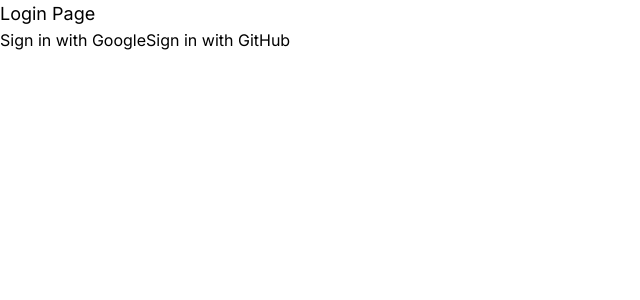
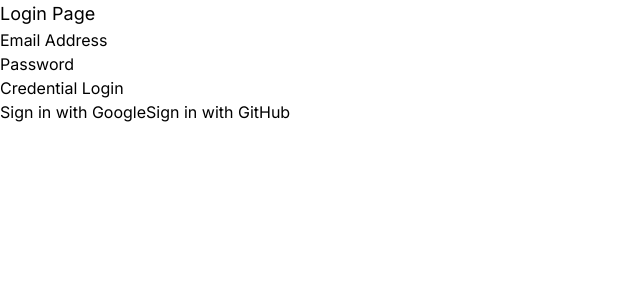
Before and after one commit to Amruthamsh/equinox-mini-project, a Next.js app: page / in a window 1280 px wide. Shown: the top 300 px of the page, without its empty margins (0-640 px from the left). Built offline with nearby package versions, Linux system fonts and the light colour scheme; no server answers.

Commit message:
credential login

```diff
--- a/src/app/actions/index.ts
+++ b/src/app/actions/index.ts
@@ -10,3 +10,16 @@
 export async function doLogout() {
   await signOut({ redirectTo: "/" });
 }
+
+export async function doCredentialLogin(formData: FormData) {
+  try {
+    const response = await signIn("credentials", {
+      email: formData.get("email"),
+      password: formData.get("password"),
+      redirect: false,
+    });
+    return response;
+  } catch (err) {
+    throw new Error(err as string);
+  }
+}
--- a/src/app/candidate/page.tsx
+++ b/src/app/candidate/page.tsx
@@ -10,7 +10,9 @@
   if (!session?.user) redirect("/");
   return (
     <div>
-      <h1>{session?.user?.name}</h1>
+      {session?.user?.image && session?.user?.name ? (
+        <>
+          <h1>Hello {session?.user?.name}!</h1>
           <Image
             src={session?.user?.image!}
             alt={session?.user?.name!}
@@ -18,6 +20,11 @@
             height={72}
             className="rounded-full"
           />
+        </>
+      ) : (
+        <h1>Welcome, {session?.user?.email}</h1>
+      )}
+
       <Logout />
     </div>
   );
--- a/src/auth.ts
+++ b/src/auth.ts
@@ -1,6 +1,10 @@
 import NextAuth from "next-auth";
 import GoogleProvider from "next-auth/providers/google";
 import GitHubProvider from "next-auth/providers/github";
+import CredentialsProvider from "next-auth/providers/credentials";
+
+import { getUserByEmail } from "./data/users";
+import { error } from "console";
 
 export const {
   handlers: { GET, POST },
@@ -8,7 +12,30 @@
   signIn,
   signOut,
 } = NextAuth({
+  session: {
+    strategy: "jwt",
+  },
   providers: [
+    CredentialsProvider({
+      async authorize(credentials) {
+        if (credentials === null) return null;
+        try {
+          const user = getUserByEmail(credentials?.email as string);
+          if (user) {
+            const isMatch = user?.password === credentials?.password;
+            if (isMatch) {
+              return user;
+            } else {
+              throw new Error("Check your password");
+            }
+          } else {
+            throw new Error("User not found");
+          }
+        } catch (error) {
+          throw new Error(error as string);
+        }
+      },
+    }),
     GoogleProvider({
       clientId: process.env.GOOGLE_CLIENT_ID,
       clientSecret: process.env.GOOGLE_CLIENT_SECRET,
--- a/src/components/LoginForm.tsx
+++ b/src/components/LoginForm.tsx
@@ -1,17 +1,50 @@
-import React from "react";
-import { doSocialLogin } from "@/app/actions";
+"use client";
+
+import SocialLogin from "./SocialLogin";
+
+import { doCredentialLogin } from "@/app/actions";
+
+import { useRouter } from "next/navigation";
+
+import { useState } from "react";
 
 const LoginForm = () => {
+  const [error, setError] = useState("");
+  const router = useRouter();
+
+  async function handleFormSubmit(event: any) {
+    event.preventDefault();
+
+    try {
+      const formData = new FormData(event.currentTarget);
+      const response = await doCredentialLogin(formData);
+      if (!!response.error) {
+        setError(response.error.message);
+      } else {
+        router.push("/candidate");
+      }
+    } catch (e) {
+      console.error(e);
+      setError("Check your credentials");
+    }
+  }
+
   return (
-    <form action={doSocialLogin}>
-      <button type="submit" name="action" value="google">
-        Sign in with Google
-      </button>
-
-      <button type="submit" name="action" value="github">
-        Sign in with GitHub
-      </button>
-    </form>
+    <>
+      <div className="text-xl text-red-500">{error}</div>
+      <form onSubmit={handleFormSubmit}>
+        <div>
+          <label htmlFor="email">Email Address</label>
+          <input type="email" name="email" id="email" />
+        </div>
+        <div>
+          <label htmlFor="password">Password</label>
+          <input type="password" name="password" id="password" />
+        </div>
+        <button type="submit">Credential Login</button>
+      </form>
+      <SocialLogin />
+    </>
   );
 };
 
--- /dev/null
+++ b/src/components/SocialLogin.tsx
@@ -0,0 +1,18 @@
+import React from "react";
+import { doSocialLogin } from "@/app/actions";
+
+const SocialLogin = () => {
+  return (
+    <form action={doSocialLogin}>
+      <button type="submit" name="action" value="google">
+        Sign in with Google
+      </button>
+
+      <button type="submit" name="action" value="github">
+        Sign in with GitHub
+      </button>
+    </form>
+  );
+};
+
+export default SocialLogin;
--- /dev/null
+++ b/src/data/users.ts
@@ -0,0 +1,19 @@
+const users = [
+  {
+    email: "atapas@email.com",
+    password: "password",
+  },
+  {
+    email: "alex@email.com",
+    password: "password",
+  },
+  {
+    email: "bob@email.com",
+    password: "password",
+  },
+];
+
+export const getUserByEmail = (email: string) => {
+  const found = users.find((user) => user.email === email);
+  return found;
+};
```
Lines whose indentation alone changed are shown as unchanged.
